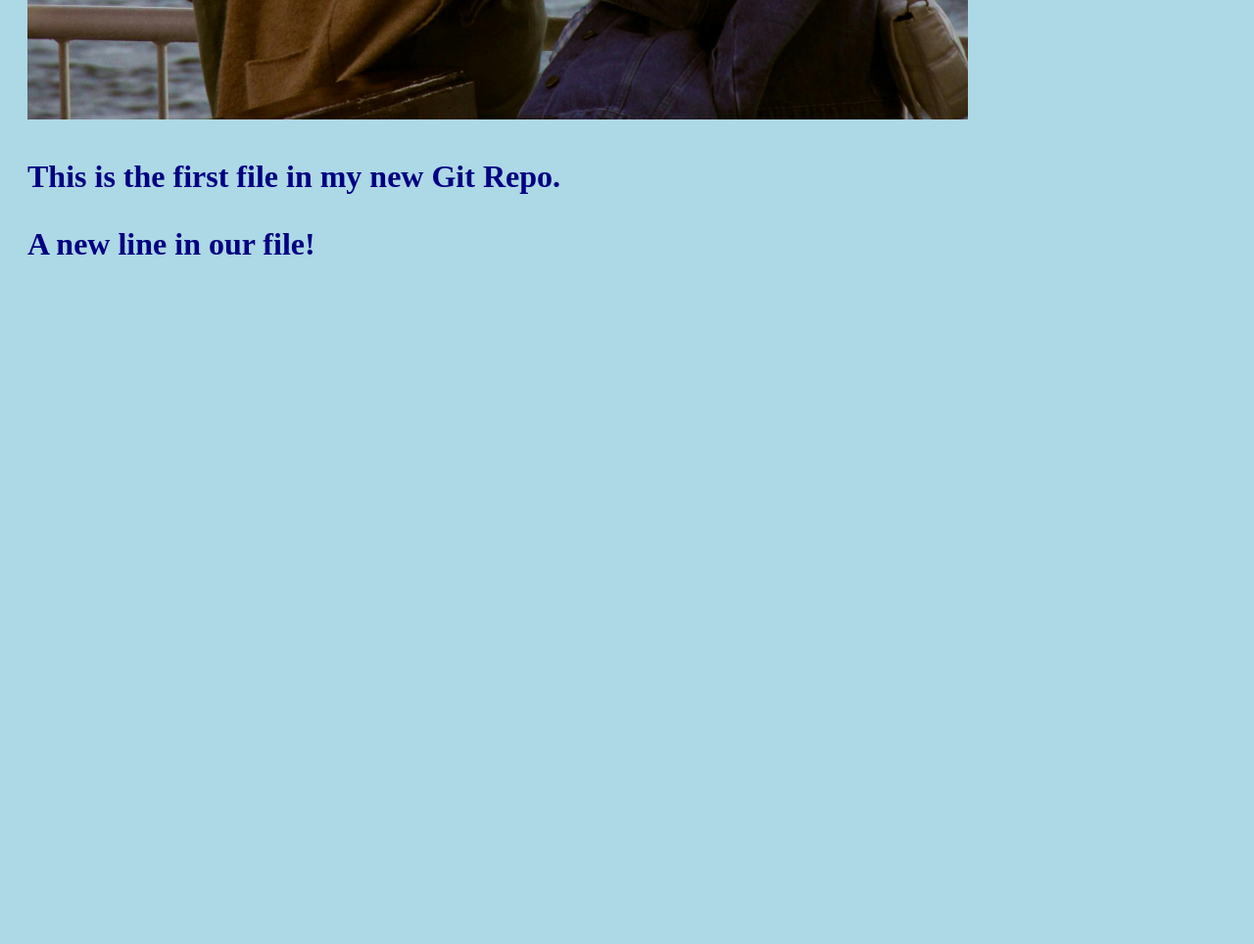
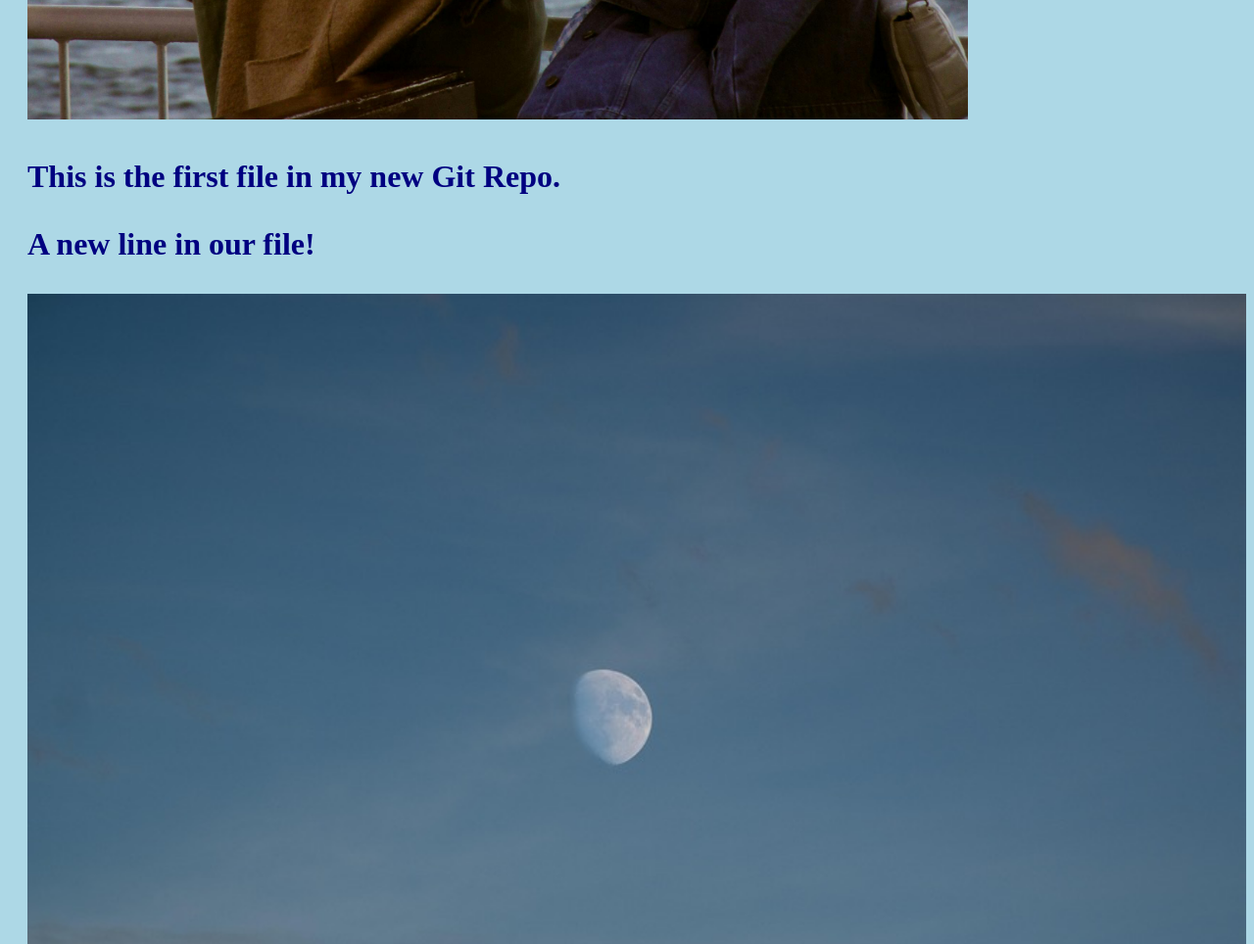
Before and after one commit to OulGabrielAlin/OulGabrielAlin.github.io, a plain HTML site: page index.html in a window 1280 px wide. Shown: the part 1376-2340 px from the top of the page at 98% size. Before the commit the page ends 1676 px from the top, so only its background shows below. Drawn offline with Linux system fonts and the light colour scheme.

Commit message:
added new image

```diff
--- a/index.html
+++ b/index.html
@@ -9,6 +9,7 @@
 	<div><img src="hello_world.jpg" alt="Hello World from Space" style="width:100%;max-width:960px"</div>
 	<p>This is the first file in my new Git Repo. </p>
 	<p>A new line in our file!</p>
+	<div><img src="image2.jpg" alt "Hello Git" style="width:100%;max-width:640"></div>
 
 </body>
 </html>
```
Also changed, not shown: image2.jpg (added).
